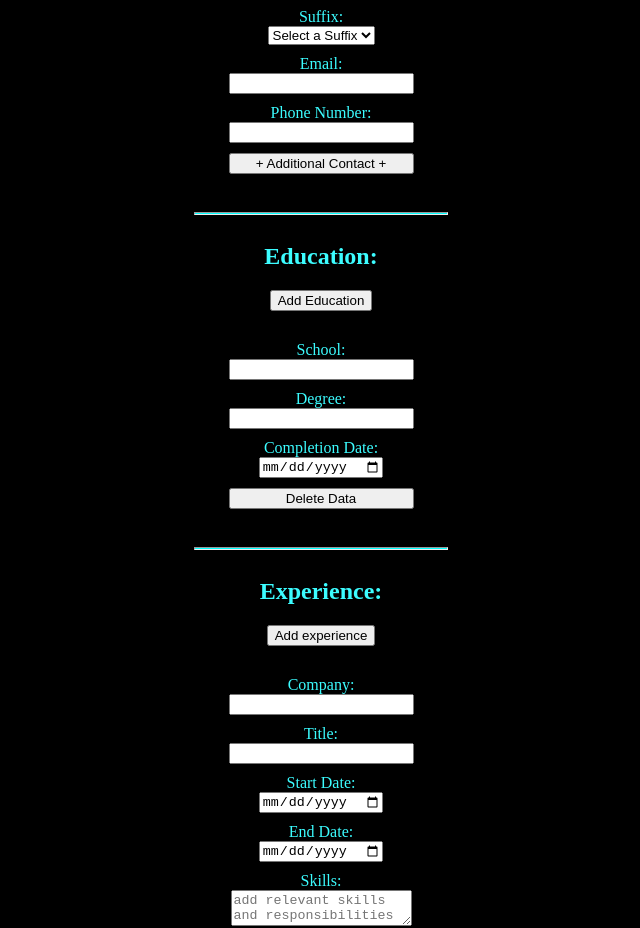
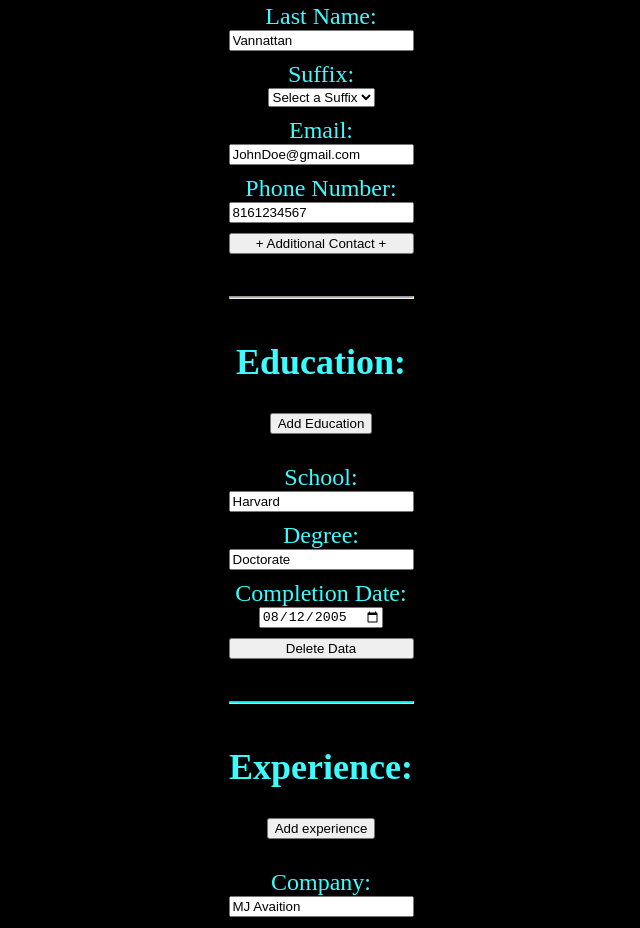
Before and after one commit to ThatBaldDude4/CV-Application, a React (Vite) app: page / in a window 1280 px wide. Shown: the part 175-1103 px from the top of the page, without its empty margins (319-959 px from the left). Built offline with nearby package versions, Linux system fonts and the light colour scheme.

Commit message:
Add basic styles for FinalForm
- add wrapers in final form for better css control
- add temporary pre-filled data for easier testing

```diff
--- a/src/App.css
+++ b/src/App.css
@@ -1,12 +1,13 @@
 body {
     background-color: black;
     color: rgb(60, 252, 255);
-}
-
-#root {
     display: flex;
     flex-direction: column;
     align-items: center;
+}
+
+div {
+    font-size: 1.5rem;
 }
 
 .contact-list, .education-list, .experience-list {
@@ -49,12 +50,32 @@ hr {
     width: 8.5in;
     height: 11in;
     border: 2px solid red;
+    display: flex;
+    flex-direction: column;
 }
 
-.contact-form-container {
+.contact-form-container,
+.education-form-container,
+.experience-form-container {
     display: flex;
+    flex-direction: column;
+    align-items: center;
     min-width: 100%;
     justify-content: center;
+}
+
+.contact-form-data-container {
+    display: flex;
+}
+
+.education-form-data-container,
+.experience-form-data-container {
+    min-width: 100%;
+    display: flex;
+    flex-direction: column;
+    align-items: flex-start;
+    gap: 15px;
+    padding-left: 50px;
 }
 
 .divider-line {
--- a/src/App.jsx
+++ b/src/App.jsx
@@ -1,5 +1,5 @@
 import { useState } from 'react';
-import { initialFormData } from './initialFormData';
+import { initialFormData2 } from './initialFormData';
 import validateForm from './ValidateForm';
 import Contact from './Contact';
 import Education from './Education';
@@ -11,7 +11,7 @@ import './App.css';
 
 
 function App() {
-  const [formData, setFormData] = useState(initialFormData);
+  const [formData, setFormData] = useState(initialFormData2);
   const isSubmitted = formData.submitted;
   const formButtonText = isSubmitted ? "EDIT" : "SUBMIT";
   const isValid = validateForm(formData).length === 0;
--- a/src/FinalForm.jsx
+++ b/src/FinalForm.jsx
@@ -9,13 +9,17 @@ export default function FinalForm({formData}) {
             </h1>
             <div className="contact-form-container">
                 <h2>CONTACT</h2>
+                <div className="contact-form-data-container">
                     <div className="email-container">
                         {formData.contact.email}
                     </div>
+
                     <span className="divider-line"></span>
+
                     <div className="phone-container">
                         {formData.contact.phone}
                     </div>
+
                     {formData.contact.linkedin?.length > 0 &&
                         <>
                         <span className="divider-line"></span>
@@ -36,8 +40,11 @@ export default function FinalForm({formData}) {
                     }
                 </div>
 
+            </div>
+
             <div className="education-form-container">
                 <h2>EDUCATION</h2>
+                <div className = "education-form-data-container">
                     {formData.education.map((data) => {
                         return <div key={data.id}>
                             <div>{data.school}</div>
@@ -47,8 +54,11 @@ export default function FinalForm({formData}) {
                     })}
                 </div>
 
+            </div>
+
             <div className="experience-form-container">
                 <h2>EXPERIENCE</h2>
+                <div className="experience-form-data-container">
                     {formData.experience.map((data) => {
                     return <div key={data.id}>
                         <div>{data.title}</div>
@@ -60,5 +70,6 @@ export default function FinalForm({formData}) {
                     })}
                 </div>
             </div>
+        </div>
     )
 };
--- a/src/initialFormData.js
+++ b/src/initialFormData.js
@@ -28,3 +28,36 @@ export const initialFormData = {
     }
   ]
 };
+
+const filledIntialData = {
+  submitted: false,
+  contact: {
+    firstName: "Taylor",
+    lastName: "Vannattan",
+    suffix: "",
+    email: "JohnDoe@gmail.com",
+    phone: "8161234567",
+    linkedin: "",
+    github: ""
+  },
+  education: [
+    {
+      id: crypto.randomUUID(),
+      school: "Harvard",
+      degree: "Doctorate",
+      completionDate: "2005-08-12",
+    }
+  ],
+  experience: [
+    {
+      id: crypto.randomUUID(),
+      title: "Mechanic",
+      company: "MJ Avaition",
+      startDate: "2008-12-08",
+      endDate: "2010-10-02",
+      skills: "Loads of skills, like tons, i did this, did that, did it all really"
+    }
+  ]
+}
+
+export { filledIntialData as initialFormData2 };
```
Also changed, not shown: src/Education.jsx (line endings or trailing spaces). Lines whose indentation alone changed are shown as unchanged.
